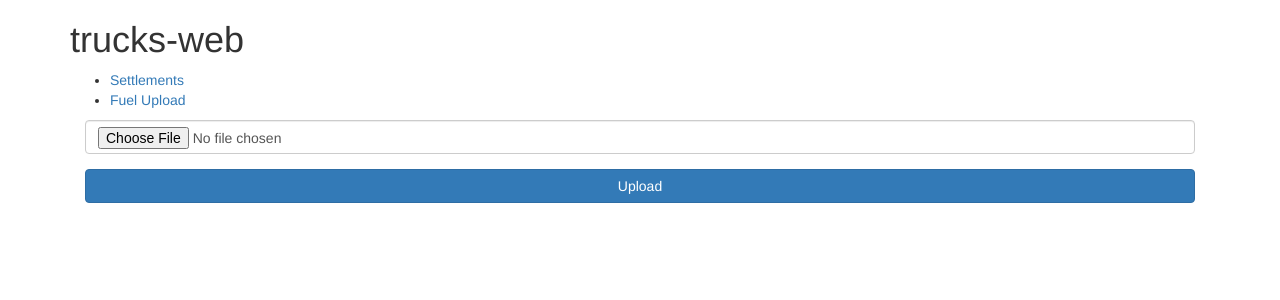
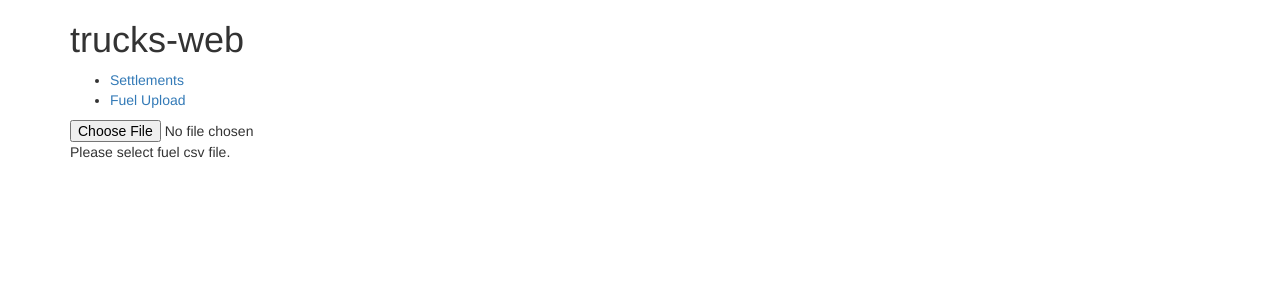
Before and after one commit to delormej/trucks.v2-web, an Angular app: page /fuel-upload in a window 1280 px wide. Shown: the top 300 px of the page. Built offline with nearby package versions, Linux system fonts and the light colour scheme.

Commit message:
Getting upload to work again.

```diff
--- a/src/app/fuel-upload/fuel-upload.component.html
+++ b/src/app/fuel-upload/fuel-upload.component.html
@@ -1,11 +1,10 @@
-<!-- This should be a modal popup, with a close button after success or display error otherwise. -->
-<form class="col-xs-12" method="post" action="{{getUploadUrl()}}" enctype="multipart/form-data">
+<input type="file" class="file-input"
+       (change)="onFileSelected($event)" #fileUpload>
 
-    <div class="form-group">
-       <input type="file" class="form-control" name="fuelCsv" />
-    </div>
+<div class="file-upload" *ngIf="message === ''">
 
-    <div class="form-group">
-       <button type="submit" class="btn btn-primary col-xs-12">Upload</button>
-    </div>
- </form>
+   {{fileName || "Please select fuel csv  file."}}
+
+</div>
+
+{{message}}
--- a/src/app/fuel-upload/fuel-upload.component.ts
+++ b/src/app/fuel-upload/fuel-upload.component.ts
@@ -1,3 +1,4 @@
+import { HttpClient } from '@angular/common/http';
 import { Component, OnInit } from '@angular/core';
 import { SettlementsService } from '../settlements.service';
 
@@ -8,7 +9,30 @@ import { SettlementsService } from '../settlements.service';
 })
 export class FuelUploadComponent implements OnInit {
 
-  constructor() { }
+  fileName = '';
+  message = '';
+
+  constructor(private http: HttpClient) {}
+
+  onFileSelected(event: any) {
+
+      const file:File = event.target.files[0];
+
+      if (file) {
+
+          this.fileName = file.name;
+
+          const formData = new FormData();
+
+          formData.append("fuelCsv", file);
+
+          const upload$ = this.http.post(this.getUploadUrl(), formData, {responseType: 'text'});
+
+          upload$.subscribe(
+            d => this.message = d,
+            error => this.message = error.message);
+      }
+  }
 
   ngOnInit(): void {
   }
```
